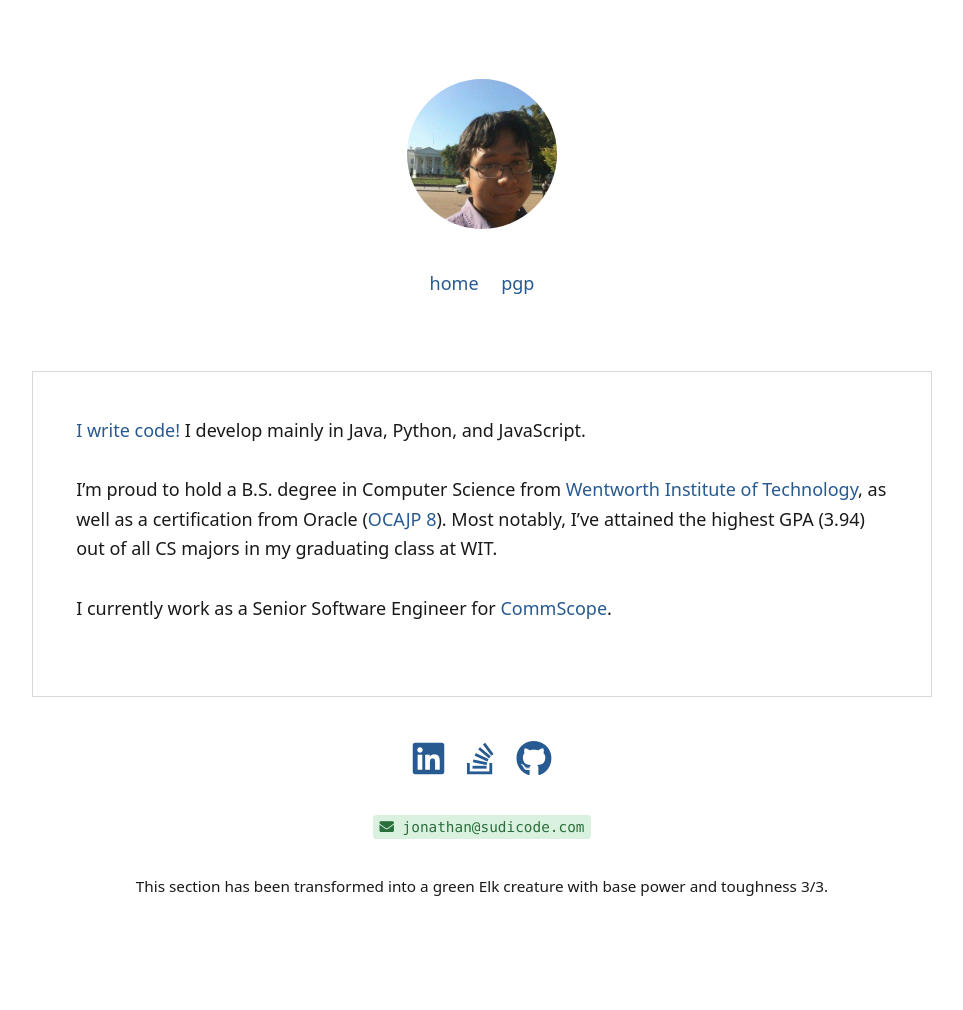
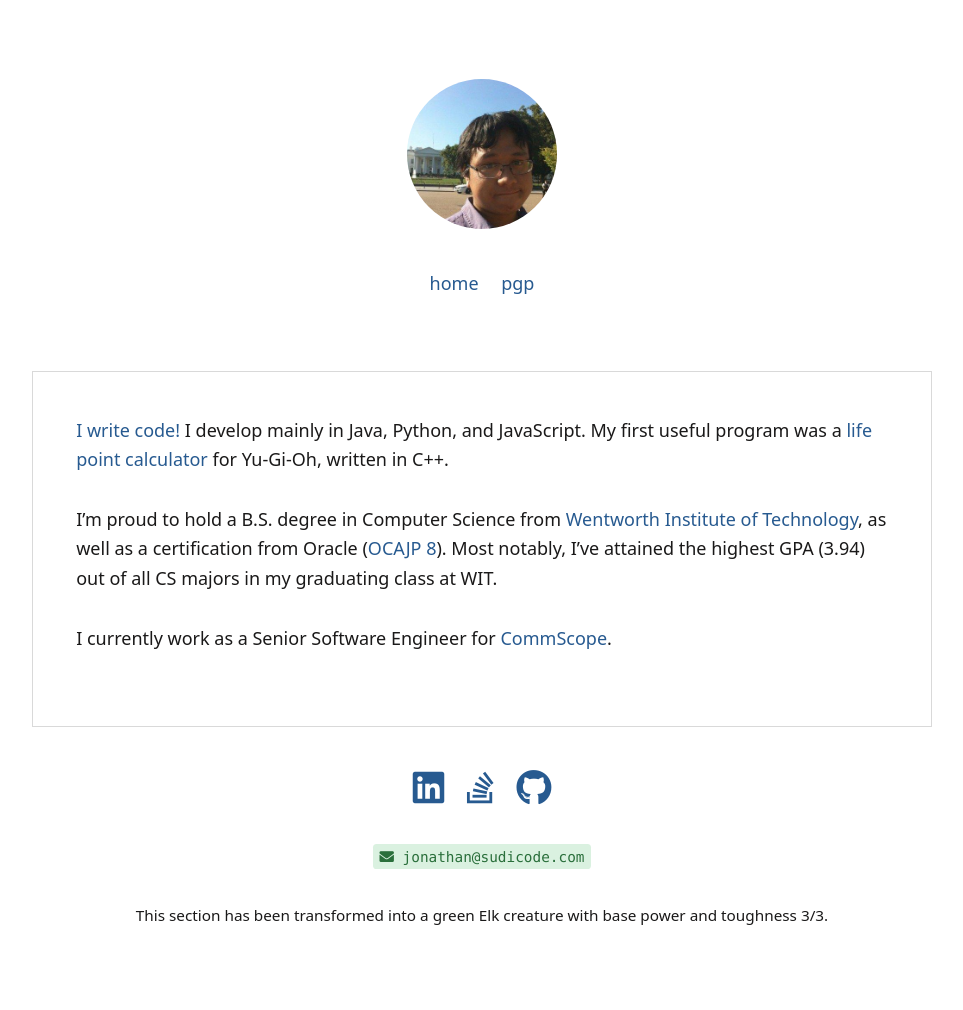
Before and after one commit to jsudiaman/jsudiaman.github.io, a Jekyll site: the page built from index.md, in a window 1280 px wide. Shown: the whole page, without its empty margins (158-1121 px from the left). Built offline with Jekyll 4.4.1, drawn with Linux system fonts in a browser that asks for light colours; before the commit the page ends 981 px from its top, so only the background shows below that.

Commit message:
Add life point calculator.

```diff
--- a/index.md
+++ b/index.md
@@ -1,7 +1,7 @@
 ---
 layout: default
 ---
-[I write code!](images/iwritecode.jpg) I develop mainly in Java, Python, and JavaScript.
+[I write code!](images/iwritecode.jpg) I develop mainly in Java, Python, and JavaScript. My first useful program was a [life point calculator](https://gist.github.com/sudiamanj/c9dca4019559819a415b3aabae44cca5) for Yu-Gi-Oh, written in C++.
 
 I'm proud to hold a B.S. degree in Computer Science from [Wentworth Institute of Technology](http://wit.edu), as well as
 a certification from Oracle ([OCAJP 8](http://www.youracclaim.com/badges/edb762b0-efac-4118-ab22-76e03d184b50)). Most
```
